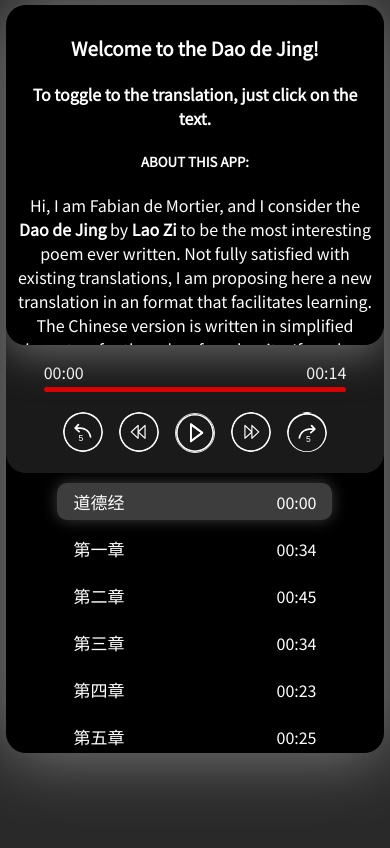
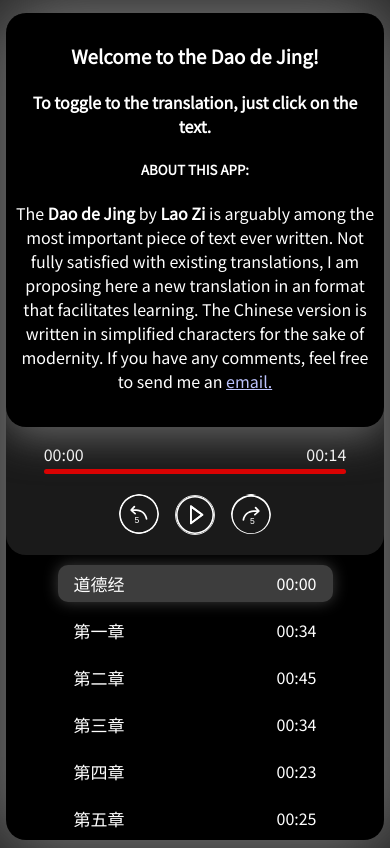
Before and after one commit to VidiHawk/dao-de-jing, a React (Create React App) app: page / in a window 390 px wide. Built offline with nearby package versions, Linux system fonts and the light colour scheme.

Commit message:
improve css layout

```diff
--- a/src/index.css
+++ b/delete/index.css
@@ -1,4 +1,4 @@
-body {
+/* body {
   margin: 0;
   font-family: -apple-system, BlinkMacSystemFont, 'Segoe UI', 'Roboto', 'Oxygen',
     'Ubuntu', 'Cantarell', 'Fira Sans', 'Droid Sans', 'Helvetica Neue',
@@ -10,4 +10,4 @@ body {
 code {
   font-family: source-code-pro, Menlo, Monaco, Consolas, 'Courier New',
     monospace;
-}
+} */
--- a/src/components/Player.jsx
+++ b/src/components/Player.jsx
@@ -1,5 +1,4 @@
 import React from "react";
-// import * as allContent from "../content/chapters";
 import { marked } from "marked";
 import "../css/player.scss";
 
@@ -337,10 +336,6 @@ class Player extends React.Component {
       translation,
     } = this.state;
     const currentTrack = audioList[index];
-    // const currentChapter = translation ? `Chapter${index}T` : `Chapter${index}`;
-    // const Content = allContent[currentChapter];
-    // const mdFile = translation ? allEnglishText[index] : allMandarinText[index];
-    // console.log("text", );
     if (!english) {
       this.fetchText("intro");
     }
@@ -353,7 +348,6 @@ class Player extends React.Component {
       <div className="card">
         <div className="current-track">
           <audio ref={(ref) => (this.playerRef = ref)}>
-            {/* <source src={currentTrack.audio} type="audio/ogg" /> */}
             <source src={allAudio[`${index}.mp3`]} type="audio/ogg" />
             Your browser does not support the audio element.
           </audio>
@@ -382,9 +376,9 @@ class Player extends React.Component {
           </div>
           <div className="controls">
             <button onClick={this.backFive} className="back-5" />
-            <button onClick={this.prevSong} className="prev" />
+            {/* <button onClick={this.prevSong} className="prev" /> */}
             <button onClick={this.playOrPause} className={playPause} />
-            <button onClick={this.nextSong} className="next" />
+            {/* <button onClick={this.nextSong} className="next" /> */}
             <button onClick={this.forwardFive} className="forward-5" />
           </div>
         </div>
--- a/src/content/english/intro.md
+++ b/src/content/english/intro.md
@@ -1,4 +1,4 @@
-<font size=3>
+<font size=4>
 
 ### 欢迎来到道德经！
 
--- a/src/content/mandarin/intro.md
+++ b/src/content/mandarin/intro.md
@@ -6,6 +6,6 @@
 
 ##### ABOUT THIS APP:
 
-Hi, I am Fabian de Mortier, and I consider the <b>Dao de Jing</b> by <b>Lao Zi</b> to be the most interesting poem ever written. Not fully satisfied with existing translations, I am proposing here a new translation in an format that facilitates learning. The Chinese version is written in simplified characters for the sake of modernity. If you have any comments, feel free to send me an <a href="mailto:info@fabiandemortier.com" style="color:#bbc2fc">email.</a>
+The <b>Dao de Jing</b> by <b>Lao Zi</b> is arguably among the most important piece of text ever written. Not fully satisfied with existing translations, I am proposing here a new translation in an format that facilitates learning. The Chinese version is written in simplified characters for the sake of modernity. If you have any comments, feel free to send me an <a href="mailto:info@fabiandemortier.com" style="color:#bbc2fc">email.</a>
 
 </font>
--- a/src/css/player.scss
+++ b/src/css/player.scss
@@ -36,7 +36,8 @@ body {
     justify-content: center;
     align-items: center;
     width: 97vw;
-    max-height: 100%;
+    height: 98vh;
+    // max-height: 100%;
     padding: 0px;
     margin-top: 5px;
     border-radius: $border-radius;
@@ -54,7 +55,8 @@ body {
       .text-wrap{
         position: relative;
         width: inherit;
-        height: 340px;
+        // height: 340px;
+        height: 49vh;
         text-align: center;
         overflow-y: scroll;
         border-radius: 20px;
@@ -256,7 +258,7 @@ body {
       flex-direction: column;
       padding: 10px;
       // height: 90vh;
-      height: 260px;
+      // height: 260px;
       overflow-y: scroll;
       width: inherit;
       align-items: center;
--- a/src/index.js
+++ b/src/index.js
@@ -1,6 +1,6 @@
 import React from "react";
 import ReactDOM from "react-dom/client";
-import "./index.css";
+// import "./index.css";
 import App from "./App";
 
 const root = ReactDOM.createRoot(document.getElementById("root"));
```
Also changed, not shown: delete/reportWebVitals.js (renamed from src/reportWebVitals.js), delete/setupTests.js (renamed from src/setupTests.js), 4 other files (tests, documents, lock files or other folders).
